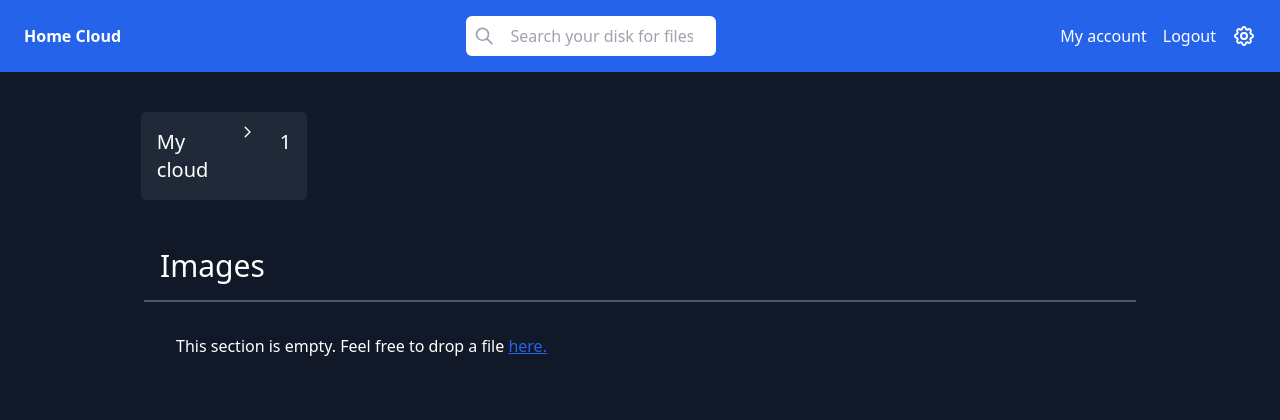
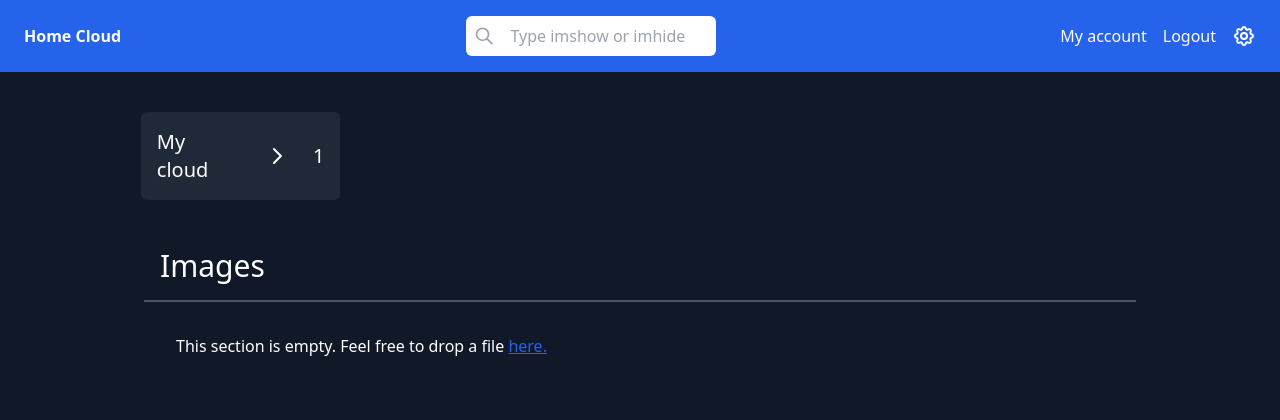
Before and after one commit to Kristijan007v/home-cloud-app, a Flask app: page /1 in a window 1280 px wide. Shown: the top 420 px of the page. Run offline with Flask 2, Linux system fonts and the light colour scheme; the visitor is signed in with stand-in values (Sample User, id 1); parts of the project's set-up code (start-up, migrations or seed data) failed here and were passed over; some libraries are stand-ins or nearby versions.

Commit message:
Fixed pages navigation ui, fixed pages navigation links

```diff
--- a/home-cloud/app/templates/base.html
+++ b/home-cloud/app/templates/base.html
@@ -105,7 +105,7 @@
             type="search"
             name="term"
             id="term"
-            placeholder="Search your disk for files..."
+            placeholder="Type imshow or imhide"
           />
         </form>
       </div>
--- a/home-cloud/app/templates/folder.html
+++ b/home-cloud/app/templates/folder.html
@@ -6,7 +6,7 @@
 <!-- Pages navigation -->
 <div class="p-4 flex justify-start">
     <div class="w-4/5 mx-auto">
-        <ul class="text-white flex justify-center gap-4 text-xl bg-gray-800 w-1/6 mt-6 rounded-md p-2">
+        <ul class="text-white flex justify-center items-center gap-4 text-xl bg-gray-800 w-1/5 mt-6 rounded-md p-2">
           <li class="hover:rounded-md p-2 cursor-pointer">
             <a class="hover:underline" href="{{ url_for('main.index') }}">My cloud</a>
           </li>
```
Also changed, not shown: 2 other files.
